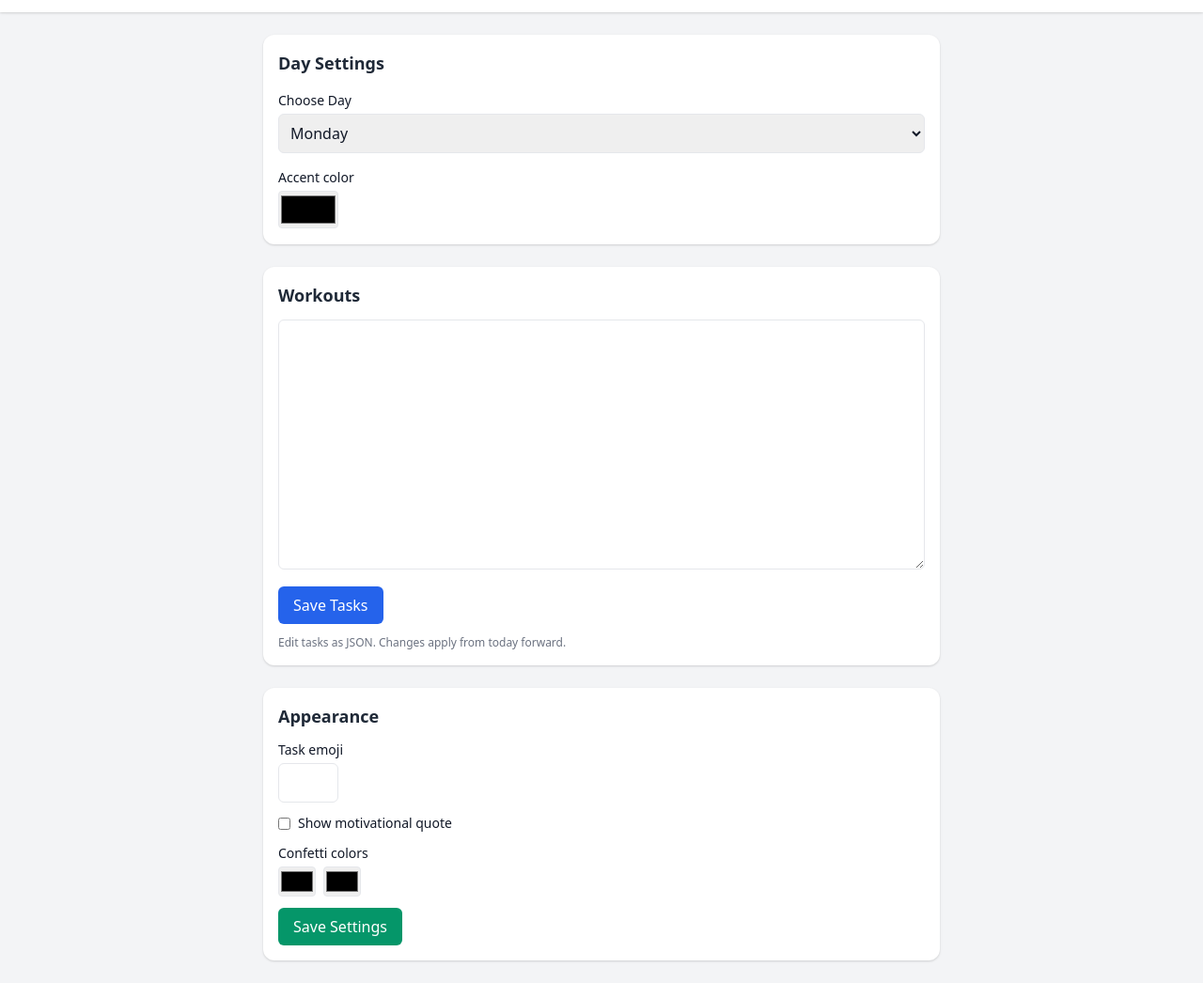
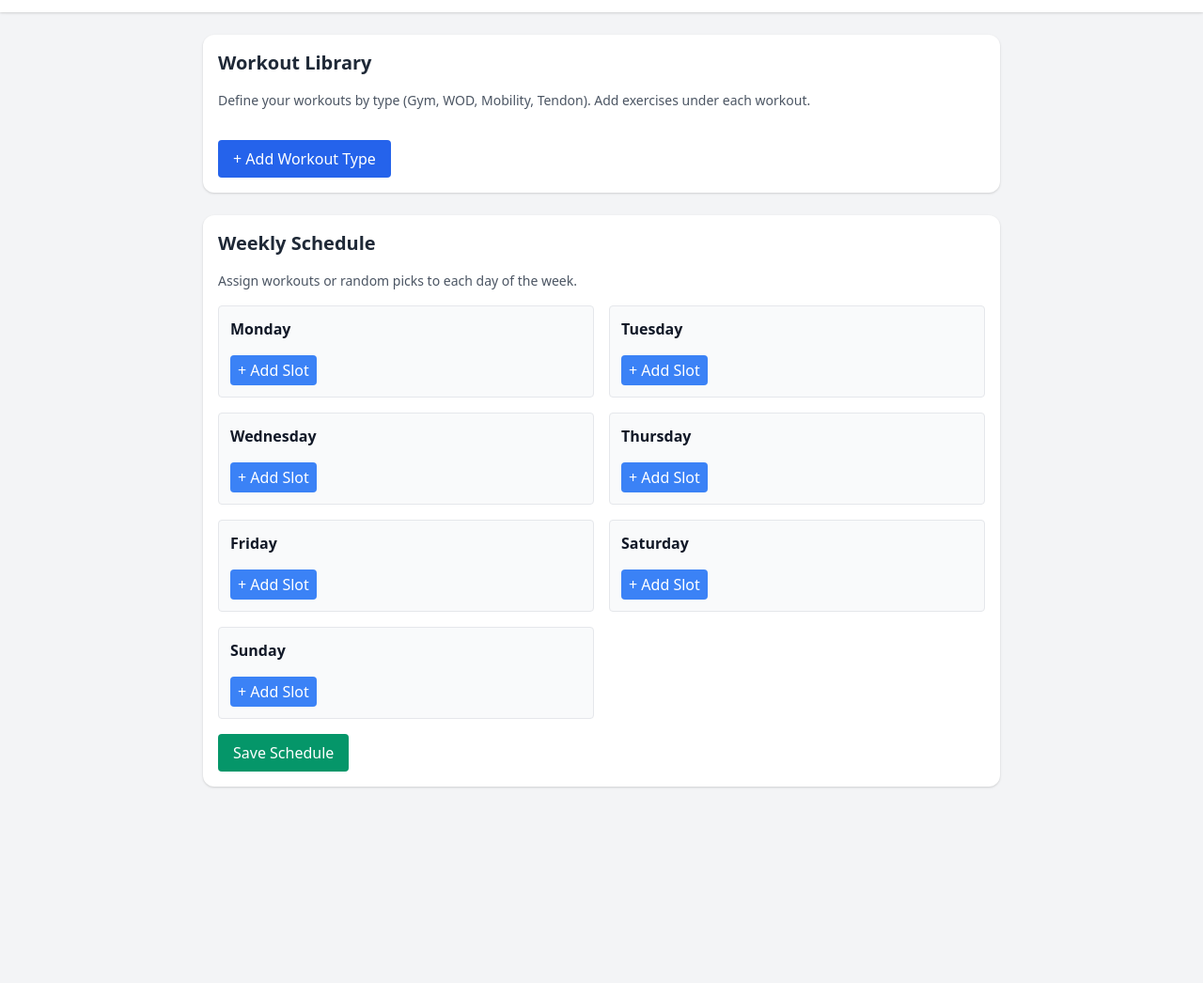
Before and after one commit to gpiazzon/javelintodo, a website: page settings.html in a window 1280 px wide. Shown: the part 47-1093 px from the top of the page at 94% size. After the commit the page ends 908 px from the top, so only its background shows below. Drawn offline with nearby package versions, Linux system fonts and the light colour scheme.

Commit message:
Update settings.html

```diff
--- a/settings.html
+++ b/settings.html
@@ -3,74 +3,40 @@
 <head>
   <meta charset="UTF-8" />
   <meta name="viewport" content="width=device-width, initial-scale=1.0" />
-  <title>Settings - Javelin Checklist</title>
-  <link
-    href="https://cdn.jsdelivr.net/npm/tailwindcss@^3/dist/tailwind.min.css"
-    rel="stylesheet"
-  />
+  <title>Settings - Jav Trainer</title>
+  <link href="https://cdn.jsdelivr.net/npm/tailwindcss@^3/dist/tailwind.min.css" rel="stylesheet" />
 </head>
 <body class="bg-gray-100 text-gray-900 font-sans">
+  <!-- Header -->
   <header class="sticky top-0 z-10 bg-white flex items-center justify-between shadow p-4">
     <a href="index.html" class="text-xl font-bold hover:text-blue-600">⬅️</a>
     <h1 class="font-bold text-lg text-center flex-1">Settings</h1>
   </header>
 
-  <main class="p-6 space-y-6 max-w-3xl mx-auto">
-    <!-- Day / Accent -->
+  <main class="p-6 space-y-6 max-w-4xl mx-auto">
+    <!-- Workout Types -->
     <div class="bg-white rounded-xl shadow p-4 space-y-4">
-      <h2 class="font-semibold text-lg text-gray-800">Day Settings</h2>
-      <div>
-        <label for="day-select" class="block text-sm font-medium">Choose Day</label>
-        <select id="day-select" class="w-full border rounded-md p-2 mt-1">
-          <option value="monday">Monday</option>
-          <option value="tuesday">Tuesday</option>
-          <option value="wednesday">Wednesday</option>
-          <option value="thursday">Thursday</option>
-          <option value="friday">Friday</option>
-          <option value="saturday">Saturday</option>
-          <option value="sunday">Sunday</option>
-        </select>
-      </div>
-      <div>
-        <label for="accent-input" class="block text-sm font-medium">Accent color</label>
-        <input type="color" id="accent-input" class="w-16 h-10 border rounded mt-1" />
-      </div>
+      <h2 class="font-semibold text-xl text-gray-800">Workout Library</h2>
+      <p class="text-sm text-gray-600">Define your workouts by type (Gym, WOD, Mobility, Tendon). Add exercises under each workout.</p>
+      <div id="workout-types" class="space-y-4"></div>
+      <button id="add-type-btn"
+        class="px-4 py-2 bg-blue-600 text-white rounded hover:bg-blue-700 transition-colors">
+        + Add Workout Type
+      </button>
     </div>
 
-    <!-- Workouts JSON editor -->
-    <div class="bg-white rounded-xl shadow p-4 space-y-3">
-      <h2 class="font-semibold text-lg text-gray-800">Workouts</h2>
-      <textarea id="tasks-input" rows="12"
-        class="w-full border rounded-md p-3 font-mono text-sm focus:ring-2 focus:ring-blue-500"></textarea>
-      <button id="save-btn"
-        class="px-4 py-2 bg-blue-600 text-white rounded-md hover:bg-blue-700">Save Tasks</button>
-      <p class="text-xs text-gray-500">Edit tasks as JSON. Changes apply from today forward.</p>
-    </div>
-
-    <!-- Appearance -->
-    <div class="bg-white rounded-xl shadow p-4 space-y-3">
-      <h2 class="font-semibold text-lg text-gray-800">Appearance</h2>
-      <div>
-        <label for="emoji-input" class="block text-sm font-medium">Task emoji</label>
-        <input id="emoji-input" maxlength="2" class="border rounded-md p-2 w-16 text-center mt-1" />
-      </div>
-      <div class="flex items-center gap-2 mt-2">
-        <input type="checkbox" id="quote-toggle" class="border rounded" />
-        <label for="quote-toggle" class="text-sm">Show motivational quote</label>
-      </div>
-      <div>
-        <label class="block text-sm font-medium">Confetti colors</label>
-        <div class="flex gap-2 mt-1">
-          <input type="color" id="confetti1" class="w-10 h-8 border rounded" />
-          <input type="color" id="confetti2" class="w-10 h-8 border rounded" />
-        </div>
-      </div>
-      <button id="save-settings-btn"
-        class="px-4 py-2 bg-green-600 text-white rounded-md hover:bg-green-700">Save Settings</button>
+    <!-- Weekly Split -->
+    <div class="bg-white rounded-xl shadow p-4 space-y-4">
+      <h2 class="font-semibold text-xl text-gray-800">Weekly Schedule</h2>
+      <p class="text-sm text-gray-600">Assign workouts or random picks to each day of the week.</p>
+      <div id="weekly-split" class="grid gap-4 md:grid-cols-2"></div>
+      <button id="save-schedule-btn"
+        class="px-4 py-2 bg-green-600 text-white rounded hover:bg-green-700 transition-colors">
+        Save Schedule
+      </button>
     </div>
   </main>
 
   <script src="settings.js"></script>
-  <script src="tasks.js"></script>
 </body>
 </html>
```
